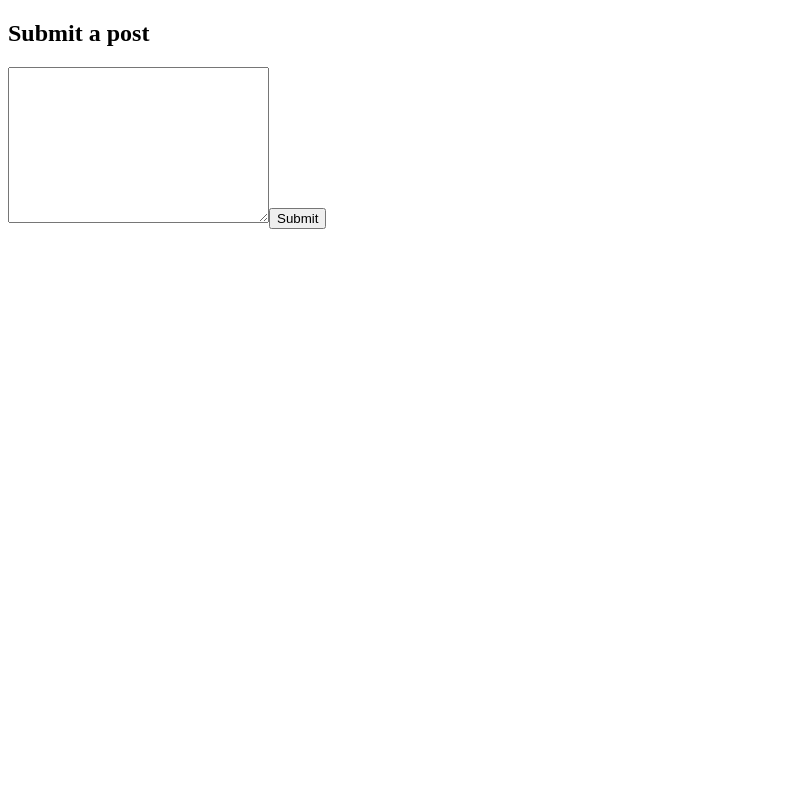
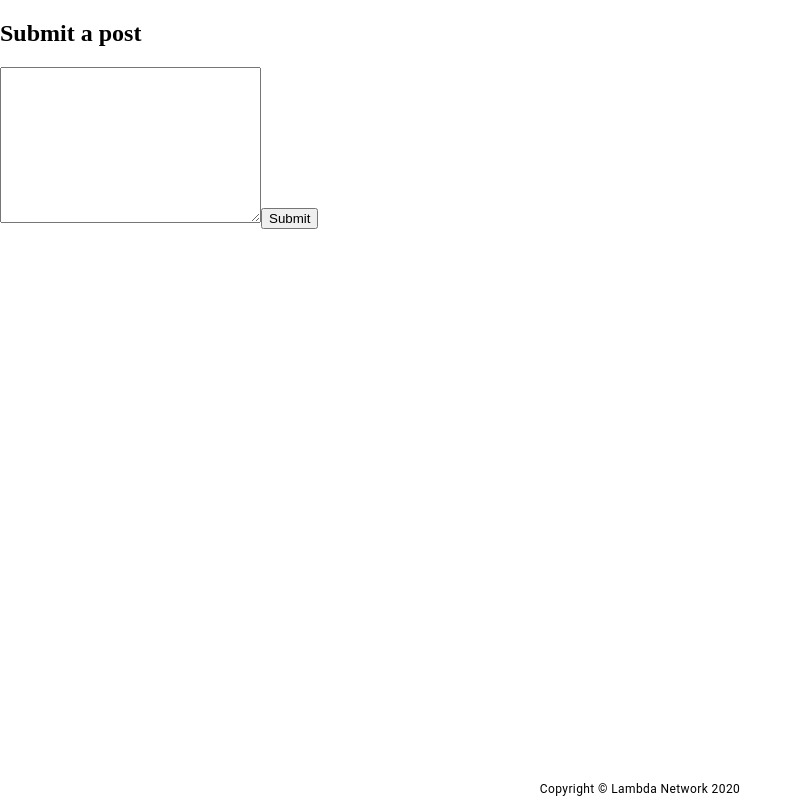
Before and after one commit to Khush1694/lambda-network-app, a React (Create React App) app: page /submit in a window 1280 px wide. Shown: the whole page, without its empty margins (0-802 px from the left). Built offline with nearby package versions, Linux system fonts and the light colour scheme.

Commit message:
footer in place

```diff
--- a/src/App.js
+++ b/src/App.js
@@ -9,19 +9,21 @@ import { ThemeProvider } from '@material-ui/core/styles';
 
 // local imports
 import theme from './components/ui/Theme';
+import Footer from './components/ui/Footer';
 function App() {
   return (
     <ThemeProvider theme={theme}>
-      <div className="App">
+      <div className='App'>
         <Switch>
-          <Route exact path="/" component={Home}></Route>
+          <Route exact path='/' component={Home}></Route>
           {/* Will eventually need this to be /profile/:id */}
           {/* <Route path="/profile" component={Profile}></Route> */}
-          <Route exacxt path="/profile/edit" component={EditProfile}></Route>
-          <Route path="/post/:id" component={PostPage}></Route>
-          <Route path="/posts" component={PostsPage}></Route>
-          <Route path="/submit" component={SubmitPostPage}></Route>
+          <Route exacxt path='/profile/edit' component={EditProfile}></Route>
+          <Route path='/post/:id' component={PostPage}></Route>
+          <Route path='/posts' component={PostsPage}></Route>
+          <Route path='/submit' component={SubmitPostPage}></Route>
         </Switch>
+        <Footer />
       </div>
     </ThemeProvider>
   );
--- /dev/null
+++ b/src/components/ui/Footer.js
@@ -0,0 +1,26 @@
+import React from 'react';
+import Typography from '@material-ui/core/Typography';
+import Grid from '@material-ui/core/Grid';
+import { makeStyles } from '@material-ui/core/styles';
+
+const useStyles = makeStyles(theme => ({
+    footerContainer: {
+        position: 'fixed',
+        left: '0',
+        bottom: '0',
+        width: '100%',
+    }
+}));
+
+export default function Footer() {
+  const classes = useStyles();
+  return (
+    <Grid container justify='center' className={classes.footerContainer}>
+      <Grid item className={classes.footerText}>
+        <Typography variant='caption'>
+          Copyright &#169; Lambda Network 2020
+        </Typography>
+      </Grid>
+    </Grid>
+  );
+}
--- /dev/null
+++ b/src/index.css
@@ -0,0 +1,7 @@
+html,
+body {
+  margin: 0;
+  padding: 0;
+  max-width: 100%;
+  overflow-x: hidden;
+}
--- a/src/index.js
+++ b/src/index.js
@@ -1,6 +1,7 @@
 import React from 'react';
 import ReactDOM from 'react-dom';
 import App from './App';
+import './index.css'
 import { BrowserRouter as Router } from 'react-router-dom';
 import * as serviceWorker from './serviceWorker';
 
```
